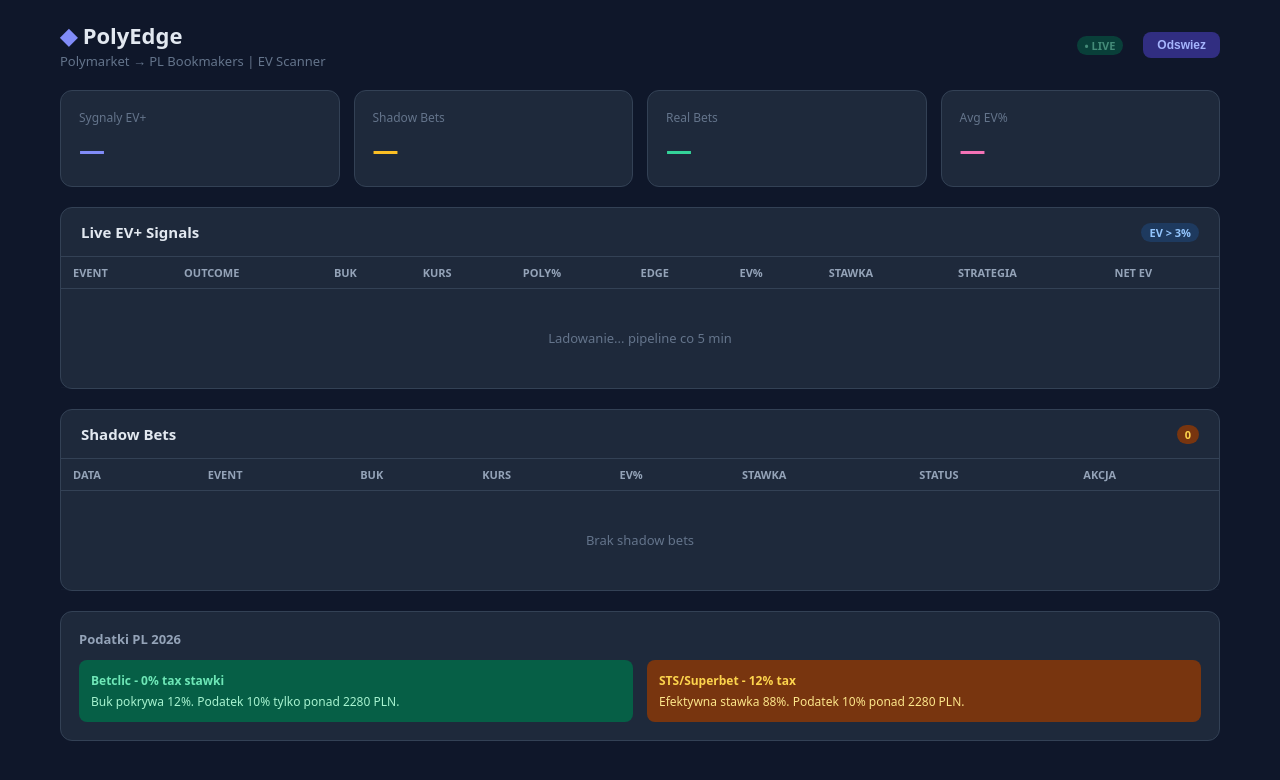
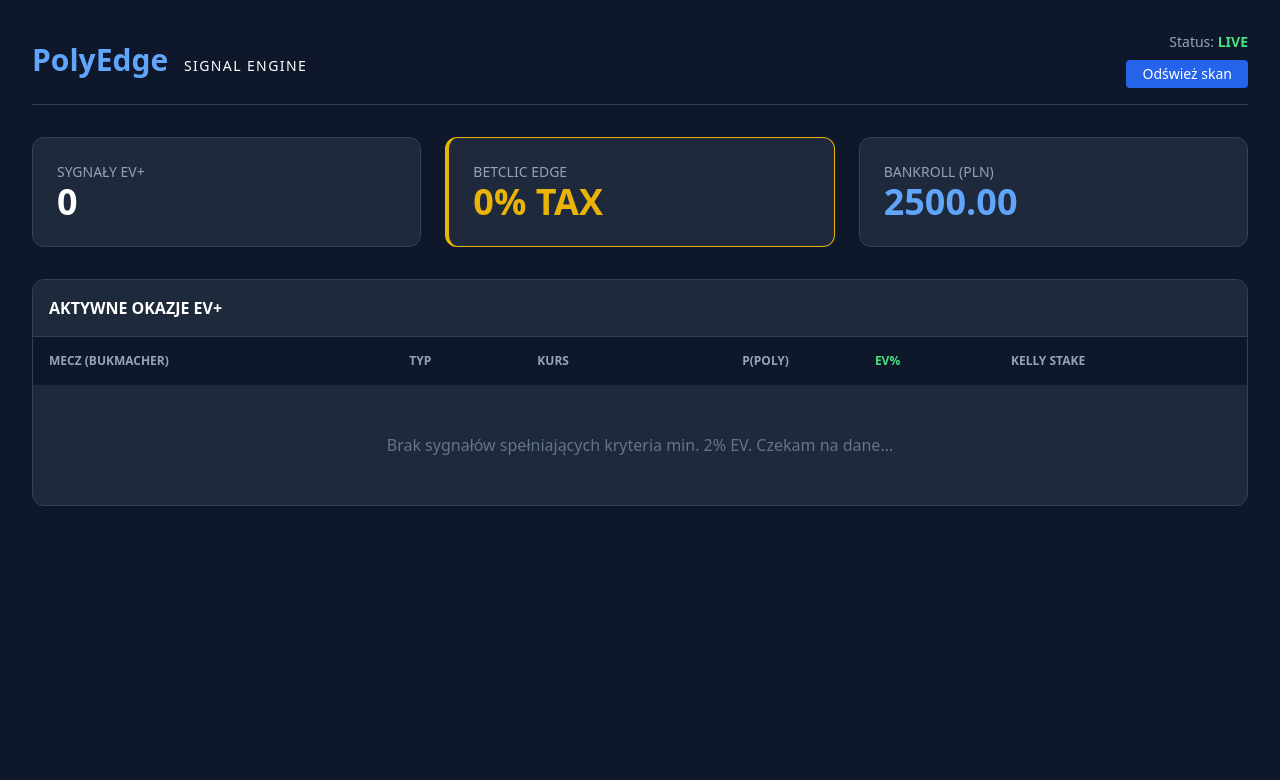
Before and after one commit to szafamaksa-boop/polyedge, a Python web app: template templates/index.html in a window 1280 px wide. Shown: the top 780 px of the page. Run offline with Jinja, Linux system fonts and the light colour scheme; the template is opened without the code that fills it, so the values that code supplies are empty; some libraries are stand-ins or nearby versions.

Commit message:
Update index.html

```diff
--- a/templates/index.html
+++ b/templates/index.html
@@ -1,54 +1,74 @@
 <!DOCTYPE html>
-<html lang="pl"><head><meta charset="UTF-8"><meta name="viewport" content="width=device-width,initial-scale=1.0">
-<title>PolyEdge</title><style>
-*{margin:0;padding:0;box-sizing:border-box}body{background:#0f172a;color:#e2e8f0;font-family:system-ui,sans-serif}
-.w{max-width:1200px;margin:0 auto;padding:20px}.c{background:#1e293b;border:1px solid #334155;border-radius:12px;margin-bottom:20px}
-.ch{padding:14px 20px;border-bottom:1px solid #334155;display:flex;justify-content:space-between;align-items:center}
-.ch h2{font-size:15px;font-weight:700}.b{font-size:11px;padding:2px 8px;border-radius:9999px;font-weight:600}
-.bg{background:#065f46;color:#6ee7b7}.ba{background:#78350f;color:#fcd34d}.bb{background:#1e3a5f;color:#93c5fd}
-.st{display:grid;grid-template-columns:repeat(4,1fr);gap:14px;margin-bottom:20px}
-.s{background:#1e293b;border:1px solid #334155;border-radius:12px;padding:18px}
-.sl{color:#64748b;font-size:12px;margin-bottom:6px}.sv{font-size:26px;font-weight:800}
-table{width:100%;border-collapse:collapse}th{text-align:left;font-size:11px;color:#94a3b8;padding:8px 12px;border-bottom:1px solid #334155;text-transform:uppercase}
-td{padding:9px 12px;font-size:13px;border-bottom:1px solid #1e293b40}tr:hover{background:#1e293b80}
-.m{font-family:monospace}.g{color:#34d399}.a{color:#fbbf24}.r{color:#f87171}.i{color:#818cf8}.p{color:#f472b6}
-.btn{padding:4px 12px;border-radius:6px;font-size:12px;font-weight:600;cursor:pointer;border:none;background:#065f46;color:#6ee7b7}
-.btn:hover{background:#047857}.hd{display:flex;justify-content:space-between;align-items:center;margin-bottom:20px}
-.rb{background:#312e81;color:#a5b4fc;padding:6px 14px;border-radius:8px;font-size:12px;font-weight:600;cursor:pointer;border:none}
-.rb:hover{background:#3730a3}.pu{animation:pu 2s infinite}@keyframes pu{0%,100%{opacity:1}50%{opacity:.5}}
-.tr{max-width:200px;overflow:hidden;text-overflow:ellipsis;white-space:nowrap}
-.tx{display:grid;grid-template-columns:1fr 1fr;gap:14px;margin-top:12px}
-.tx>div{border-radius:8px;padding:12px;font-size:12px}
-@media(max-width:768px){.st{grid-template-columns:repeat(2,1fr)}.tx{grid-template-columns:1fr}}
-</style></head><body><div class="w">
-<div class="hd"><div><h1 style="font-size:22px;font-weight:800"><span class="i">&#9670;</span> PolyEdge</h1>
-<p style="color:#64748b;font-size:13px;margin-top:2px">Polymarket &rarr; PL Bookmakers | EV Scanner</p></div>
-<div style="display:flex;align-items:center;gap:10px">
-<span id="st" class="b bg pu">&bull; LIVE</span><span id="up" style="color:#64748b;font-size:12px"></span>
-<button class="rb" onclick="L()">Odswiez</button></div></div>
-<div class="st">
-<div class="s"><div class="sl">Sygnaly EV+</div><div class="sv i" id="n1">&mdash;</div></div>
-<div class="s"><div class="sl">Shadow Bets</div><div class="sv a" id="n2">&mdash;</div></div>
-<div class="s"><div class="sl">Real Bets</div><div class="sv g" id="n3">&mdash;</div></div>
-<div class="s"><div class="sl">Avg EV%</div><div class="sv p" id="n4">&mdash;</div></div></div>
-<div class="c"><div class="ch"><h2>Live EV+ Signals</h2><span class="b bb">EV &gt; 3%</span></div>
-<div style="overflow-x:auto"><table><thead><tr><th>Event</th><th>Outcome</th><th>Buk</th><th>Kurs</th><th>Poly%</th><th>Edge</th><th>EV%</th><th>Stawka</th><th>Strategia</th><th>Net EV</th></tr></thead>
-<tbody id="t1"><tr><td colspan="10" style="text-align:center;color:#64748b;padding:40px">Ladowanie... pipeline co 5 min</td></tr></tbody></table></div></div>
-<div class="c"><div class="ch"><h2>Shadow Bets</h2><span class="b ba" id="sc">0</span></div>
-<div style="overflow-x:auto"><table><thead><tr><th>Data</th><th>Event</th><th>Buk</th><th>Kurs</th><th>EV%</th><th>Stawka</th><th>Status</th><th>Akcja</th></tr></thead>
-<tbody id="t2"><tr><td colspan="8" style="text-align:center;color:#64748b;padding:40px">Brak shadow bets</td></tr></tbody></table></div></div>
-<div class="c" style="padding:18px"><h3 style="font-size:13px;font-weight:700;color:#94a3b8;margin-bottom:10px">Podatki PL 2026</h3>
-<div class="tx"><div style="background:#065f46"><b style="color:#6ee7b7">Betclic - 0% tax stawki</b><div style="color:#a7f3d0;margin-top:4px">Buk pokrywa 12%. Podatek 10% tylko ponad 2280 PLN.</div></div>
-<div style="background:#78350f"><b style="color:#fcd34d">STS/Superbet - 12% tax</b><div style="color:#fde68a;margin-top:4px">Efektywna stawka 88%. Podatek 10% ponad 2280 PLN.</div></div></div></div></div>
-<script>
-async function L(){try{const[sig,sh,h]=await Promise.all([fetch('/api/signals').then(r=>r.json()),fetch('/api/shadow-bets').then(r=>r.json()),fetch('/health').then(r=>r.json())]);
-document.getElementById('n1').textContent=sig.length;document.getElementById('n2').textContent=sh.filter(b=>!b.is_real).length;
-document.getElementById('n3').textContent=sh.filter(b=>b.is_real).length;
-document.getElementById('n4').textContent=sig.length?(sig.reduce((a,x)=>a+x.ev_pct,0)/sig.length).toFixed(1)+'%':'--';
-if(h.last_update)document.getElementById('up').textContent='Scan: '+new Date(h.last_update).toLocaleTimeString('pl-PL');
-var t1=document.getElementById('t1');
-if(sig.length===0){t1.innerHTML='<tr><td colspan="10" style="text-align:center;color:#64748b;padding:40px">Brak - skanuje co 5 min</td></tr>';}
-else{var h1='';for(var i=0;i<sig.length;i++){var s=sig[i];h1+='<tr><td class="tr" title="'+s.event+'">'+s.event+'</td><td>'+(s.outcome||'--')+'</td><td><span class="b '+(s.bookmaker==='betclic'?'bg':'ba')+'">'+s.bookmaker_name+'</span></td><td class="m" style="font-weight:600">'+s.bookie_odds+'</td><td class="m">'+s.poly_prob+'%</td><td class="m '+(s.edge_pct>0?'g':'r')+'">'+(s.edge_pct>0?'+':'')+s.edge_pct+'%</td><td class="m g" style="font-weight:700">+'+s.ev_pct+'%</td><td class="m">'+s.suggested_stake+' PLN</td><td><span class="b '+(s.stake_strategy==='CAP_2280'?'ba':'bb')+'">'+s.stake_strategy+'</span></td><td class="m i">'+s.net_ev_pln+' PLN</td></tr>';}t1.innerHTML=h1;}
-var t2=document.getElementById('t2');document.getElementById('sc').textContent=sh.length+' betow';
-if(sh.length===0){t2.innerHTML='<tr><td colspan="8" style="text-align:center;color:#64748b;padding:40px">Brak</td></tr>';}
-else{var h2='';var arr=sh.slice(-20).reverse();for(var j=0;j<arr.length;j++){var b=arr[j];h2+='<tr><td style="font-s
+<html lang="pl">
+<head>
+    <meta charset="UTF-8">
+    <title>PolyEdge v2.1 | Live EV+</title>
+    <script src="https://cdn.tailwindcss.com"></script>
+    <style>
+        body { background-color: #0f172a; color: white; }
+        .card { background: #1e293b; border: 1px solid #334155; }
+    </style>
+</head>
+<body class="p-4 md:p-8">
+    <div class="max-w-7xl mx-auto">
+        <header class="flex justify-between items-center mb-8 border-b border-slate-700 pb-4">
+            <h1 class="text-3xl font-bold text-blue-400">PolyEdge <span class="text-white text-sm font-normal uppercase tracking-widest ml-2">Signal Engine</span></h1>
+            <div class="text-right">
+                <p class="text-slate-400 text-sm">Status: <span class="text-green-400 font-bold">LIVE</span></p>
+                <button onclick="fetch('/api/refresh', {method:'POST'}).then(()=>location.reload())" class="bg-blue-600 hover:bg-blue-700 px-4 py-1 rounded text-sm mt-2">Odśwież skan</button>
+            </div>
+        </header>
+
+        <div class="grid grid-cols-1 md:grid-cols-3 gap-6 mb-8">
+            <div class="card p-6 rounded-xl">
+                <p class="text-slate-400 text-sm uppercase">Sygnały EV+</p>
+                <h2 class="text-4xl font-black text-white">{{ signals|length }}</h2>
+            </div>
+            <div class="card p-6 rounded-xl border-l-4 border-yellow-500">
+                <p class="text-slate-400 text-sm uppercase">Betclic Edge</p>
+                <h2 class="text-4xl font-black text-yellow-500">0% TAX</h2>
+            </div>
+            <div class="card p-6 rounded-xl">
+                <p class="text-slate-400 text-sm uppercase">Bankroll (PLN)</p>
+                <h2 class="text-4xl font-black text-blue-400">2500.00</h2>
+            </div>
+        </div>
+
+        <div class="card rounded-xl overflow-hidden mb-8">
+            <div class="bg-slate-800 p-4 font-bold border-b border-slate-700">AKTYWNE OKAZJE EV+</div>
+            <div class="overflow-x-auto">
+                <table class="w-full text-left">
+                    <thead class="bg-slate-900 text-slate-400 text-xs uppercase">
+                        <tr>
+                            <th class="p-4">Mecz (Bukmacher)</th>
+                            <th class="p-4">Typ</th>
+                            <th class="p-4">Kurs</th>
+                            <th class="p-4 text-center">P(Poly)</th>
+                            <th class="p-4 text-green-400">EV%</th>
+                            <th class="p-4">Kelly Stake</th>
+                        </tr>
+                    </thead>
+                    <tbody class="divide-y divide-slate-700">
+                        {% for s in signals %}
+                        <tr class="hover:bg-slate-800 transition">
+                            <td class="p-4">
+                                <div class="font-bold">{{ s.bookie_event }}</div>
+                                <div class="text-xs text-slate-500 uppercase">{{ s.bookmaker }}</div>
+                            </td>
+                            <td class="p-4 text-blue-300 font-medium">{{ s.bookie_selection }}</td>
+                            <td class="p-4 font-mono text-xl">{{ s.bookie_odds }}</td>
+                            <td class="p-4 text-center font-mono">{{ (s.poly_prob * 100)|round(1) }}%</td>
+                            <td class="p-4 text-green-400 font-black text-xl">{{ s.ev_pct }}%</td>
+                            <td class="p-4 font-bold text-yellow-500">{{ s.kelly_stake }} PLN</td>
+                        </tr>
+                        {% endfor %}
+                        {% if not signals %}
+                        <tr><td colspan="6" class="p-12 text-center text-slate-500">Brak sygnałów spełniających kryteria min. 2% EV. Czekam na dane...</td></tr>
+                        {% endif %}
+                    </tbody>
+                </table>
+            </div>
+        </div>
+    </div>
+</body>
+</html>
```
